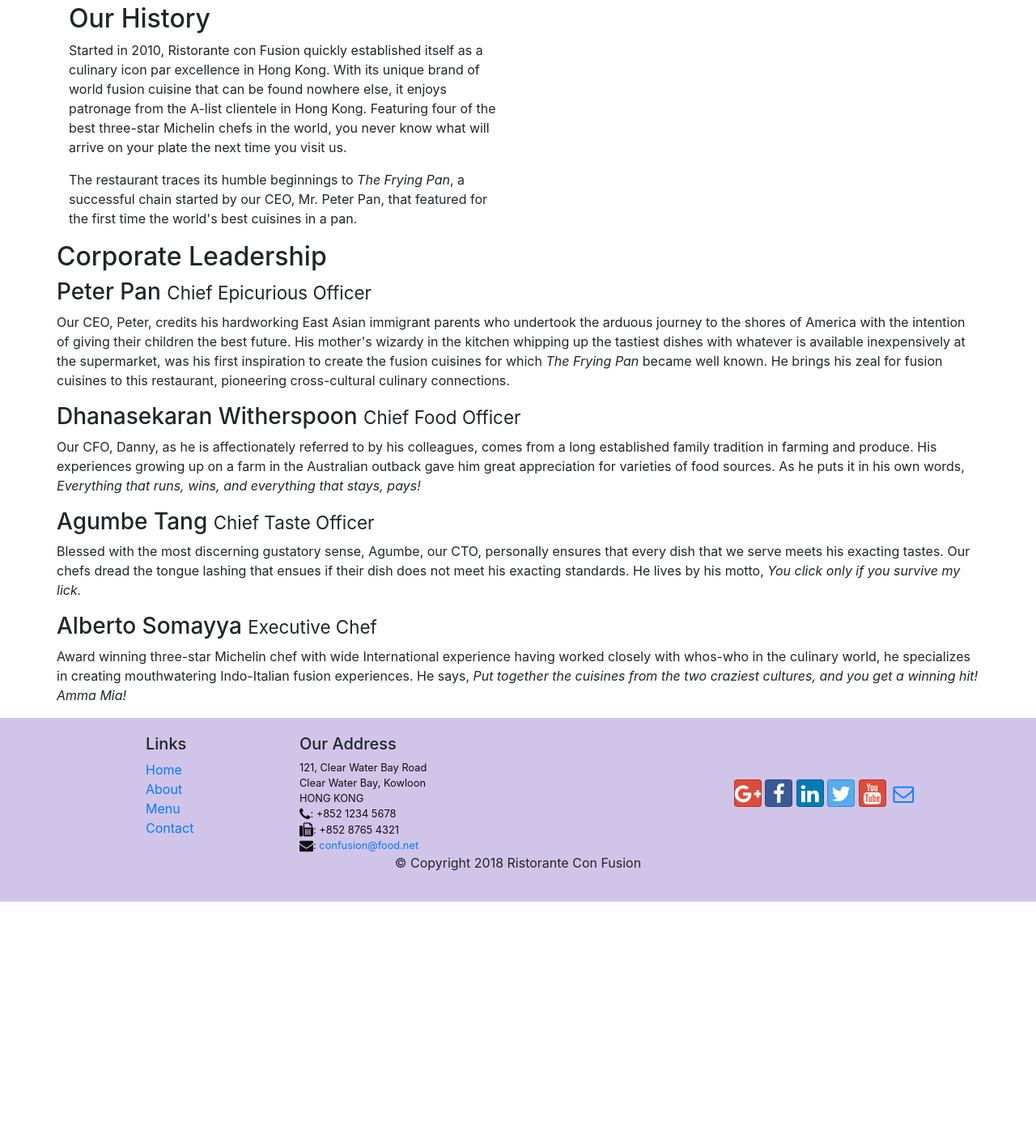
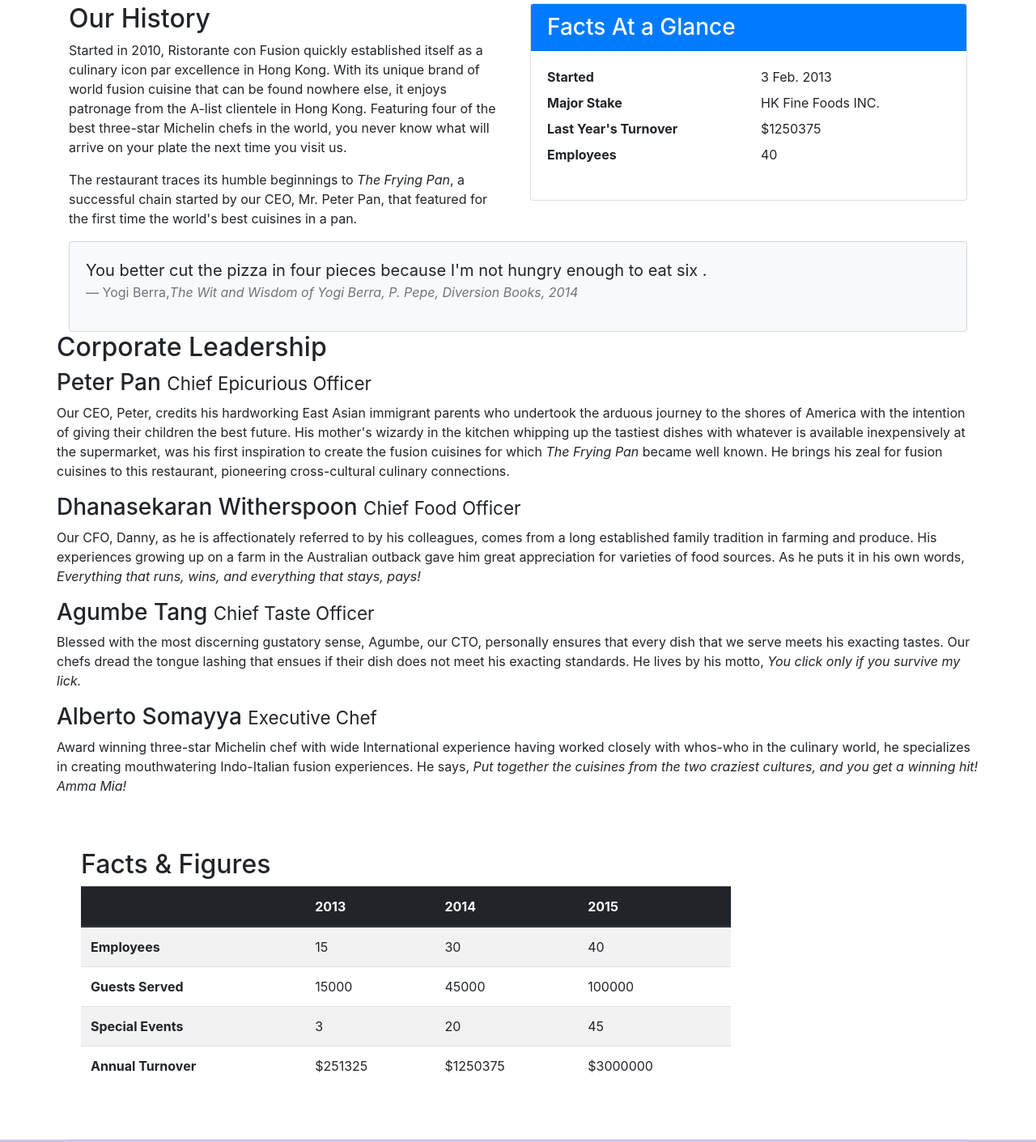
Before and after one commit to harpreet-nitj/confusion, a website: page aboutus.html in a window 1280 px wide. Shown: the part 461-1872 px from the top of the page at 81% size. Before the commit the page ends 1575 px from the top, so only its background shows below. Drawn offline with nearby package versions, Linux system fonts and the light colour scheme.

Commit message:
Tables and Cards

```diff
--- a/aboutus.html
+++ b/aboutus.html
@@ -64,7 +64,30 @@
                 <p>Started in 2010, Ristorante con Fusion quickly established itself as a culinary icon par excellence in Hong Kong. With its unique brand of world fusion cuisine that can be found nowhere else, it enjoys patronage from the A-list clientele in Hong Kong.  Featuring four of the best three-star Michelin chefs in the world, you never know what will arrive on your plate the next time you visit us.</p>
                 <p>The restaurant traces its humble beginnings to <em>The Frying Pan</em>, a successful chain started by our CEO, Mr. Peter Pan, that featured for the first time the world's best cuisines in a pan.</p>
             </div>
-            <div class="col">
+            <div class="col col-sm-6">
+              <div class="card">
+                <h3 class="card-header bg-primary text-white">Facts At a Glance</h3>
+                <div class="card-body">
+                  <dl class="row">
+                    <dt class="col-6">Started</dt>
+                    <dd class="col-6">3 Feb. 2013</dd>
+                    <dt class="col-6">Major Stake</dt>
+                    <dd class="col-6">HK Fine Foods INC.</dd>
+                    <dt class="col-6">Last Year's Turnover</dt>
+                    <dd class="col-6">$1250375</dd>
+                    <dt class="col-6">Employees</dt>
+                    <dd class="col-6">40</dd>
+                  </dl>
+                </div>
+              </div>
+            </div>
+            <div class="col-12">
+              <div class="card card-body bg-light">
+                <blockquote class="blockquote">
+                  <p class="mb-0">You better cut the pizza in four pieces because I'm not hungry enough to eat six .</p>
+                  <footer class="blockquote-footer">Yogi Berra,<cite title="Source Title">The Wit and Wisdom of Yogi Berra, P. Pepe, Diversion Books, 2014</cite> </footer>
+                </blockquote>
+              </div>
             </div>
         </div>
 
@@ -89,6 +112,52 @@
                 <p>Award winning three-star Michelin chef with wide International experience having worked closely with whos-who in the culinary world, he specializes in creating mouthwatering Indo-Italian fusion experiences. He says, <em>Put together the cuisines from the two craziest cultures, and you get a winning hit! Amma Mia!</em></p>
                 </div>
             </div>
+       </div>
+       <div class="row row-content">
+         <div class="col-12 col-sm-9">
+           <h2>Facts &amp; Figures</h2>
+           <div class="table-responsive">
+             <table class="table table-striped">
+               <thead class="thead-dark">
+                 <tr>
+                   <th>&nbsp;</th>
+                   <th>2013</th>
+                   <th>2014</th>
+                   <th>2015</th>
+                 </tr>
+               </thead>
+               <tbody>
+                 <tr>
+                   <th>Employees</th>
+                   <td>15</td>
+                   <td>30</td>
+                   <td>40</td>
+                 </tr>
+                 <tr>
+                   <th>Guests Served</th>
+                   <td>15000</td>
+                   <td>45000</td>
+                   <td>100000</td>
+                 </tr>
+                 <tr>
+                   <th>Special Events</th>
+                   <td>3</td>
+                   <td>20</td>
+                   <td>45</td>
+                 </tr>
+                 <tr>
+                   <th>Annual Turnover</th>
+                   <td>$251325</td>
+                   <td>$1250375</td>
+                   <td>$3000000</td>
+                 </tr>
+               </tbody>
+             </table>
+
+           </div>
+         </div>
+         <div class="col-12 col-sm-3">
+         </div>
        </div>
 
     </div>
```
